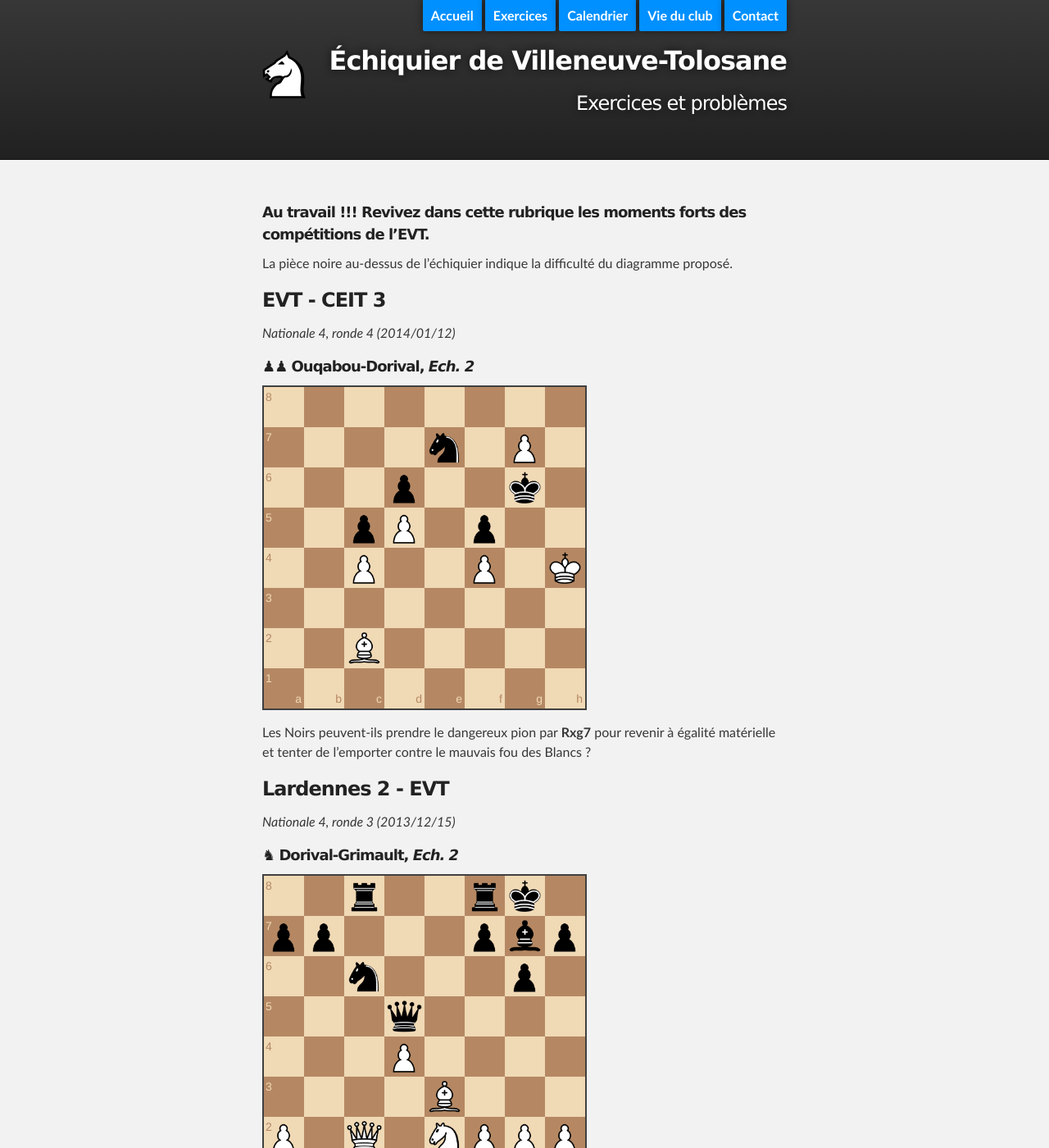
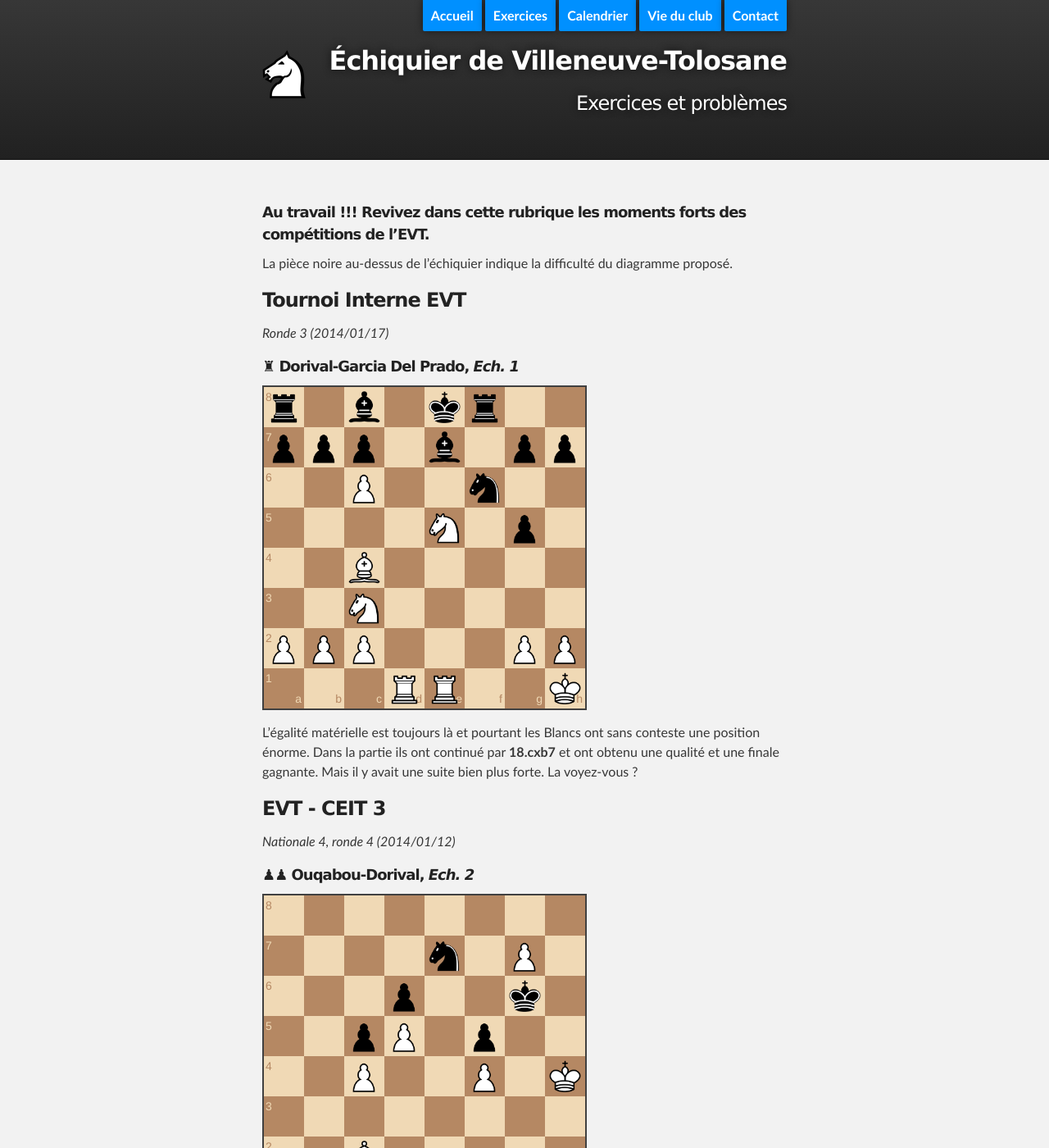
Before and after one commit to echiquier-villeneuve-tolosane/echiquier-villeneuve-tolosane.github.io, a Jekyll site: the page built from exercices.md, in a window 1280 px wide and 1400 px high. Shown: the whole window at 82% size. Built offline with Jekyll 4.4.1, drawn with Linux system fonts in a browser that asks for light colours; nearby versions of some CDN libraries.

Commit message:
Updated exercices.md

```diff
--- a/exercices.md
+++ b/exercices.md
@@ -7,6 +7,18 @@ title: Exercices et problèmes
 
 ##### **Au travail !!! Revivez dans cette rubrique les moments forts des compétitions de l'EVT.**
 La pièce noire au-dessus de l'échiquier indique la difficulté du diagramme proposé.
+
+
+
+### Tournoi Interne EVT
+_Ronde 3 (2014/01/17)_
+
+##### &#9820;  **Dorival-Garcia Del Prado**, _Ech. 1_
+
+`r1b1kr2/ppp1b1pp/2P2n2/4N1p1/2B5/2N5/PPP3PP/3RR2K w q - 5 17`
+
+L'égalité matérielle est toujours là et pourtant les Blancs ont sans conteste une position énorme. Dans la partie ils ont continué par **18.cxb7** et ont obtenu une qualité et une finale gagnante. Mais il y avait une suite bien plus forte. La voyez-vous ?
+
 
 ### EVT - CEIT 3
 _Nationale 4, ronde 4 (2014/01/12)_
```
